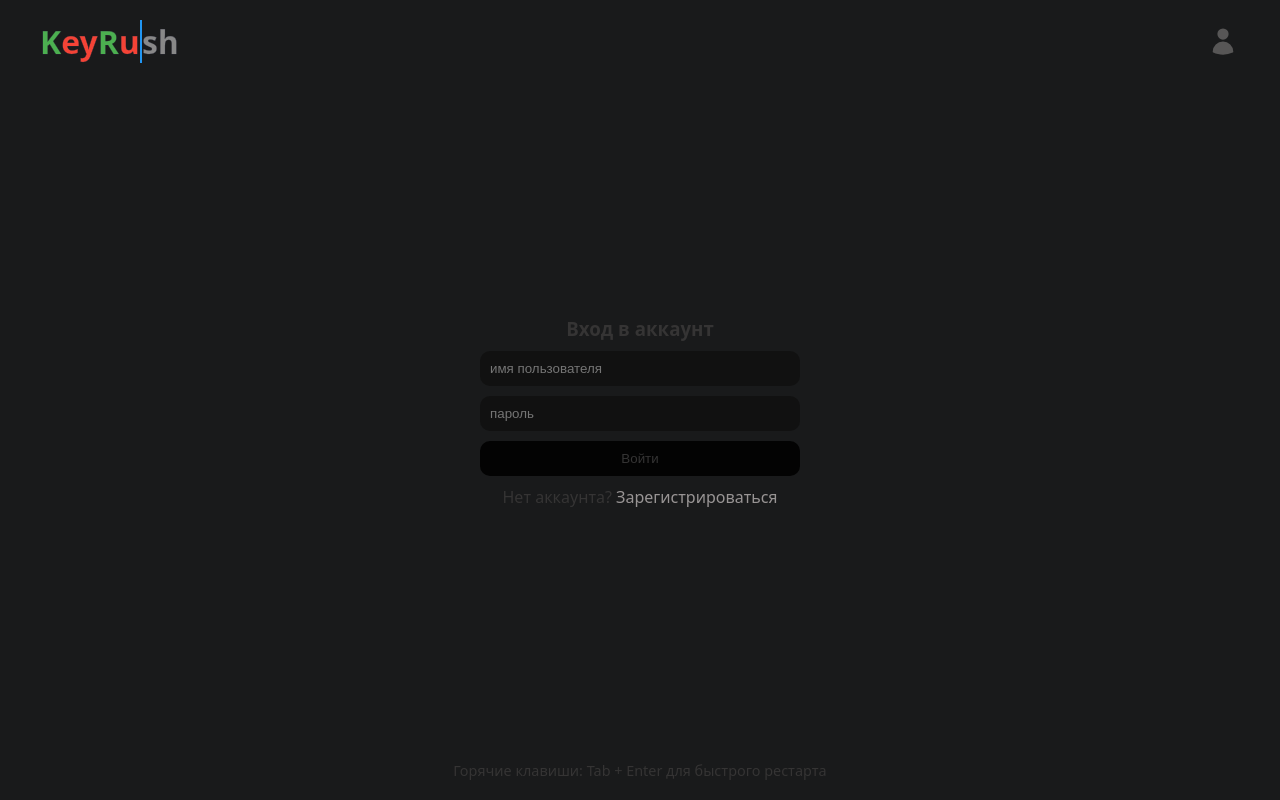
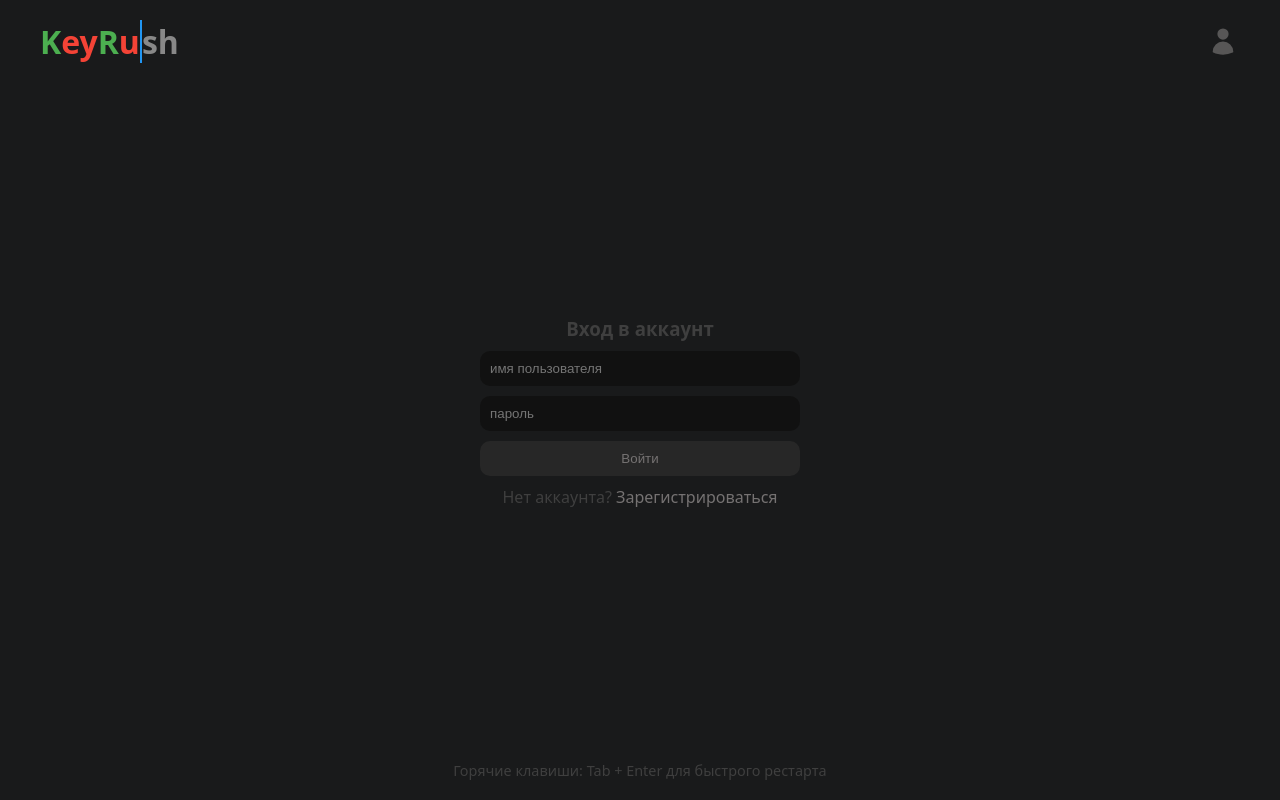
Before and after one commit to Glebess/KeyRush, a React (Vite) app: page /login in a window 1280 px wide. Built offline with nearby package versions, Linux system fonts and the light colour scheme.

Commit message:
styles(loginPage,global): new styles,and new color

```diff
--- a/src/app/styles/global.css
+++ b/src/app/styles/global.css
@@ -1,13 +1,13 @@
 :root {
   /* Базовые цвета сайта */
+
   --bg-main: #191a1b;
-  --bg-secondary: #181825;
-  --border-color: #313244;
+  --bg-secondary: #181717;
+  --br-main: #141313;
 
   /* Цвета текста */
-  --text-primary: #cdd6f4;
-  --text-muted: #353434;
-  --text-modal: var(--text-muted);
+  --text-primary: #757272;
+  --text-muted: #3f3f3f;
 
   /* Акцентные цвета для тренажера */
   --color-correct: #4caf50;
@@ -18,9 +18,9 @@
   --modal-bg-main: #191a1b;
   --modal-br: #111111;
 
-  /* Глобальный сброс стилей[cite: 2] */
+  /* Глобальный сброс стилей */
   body {
-    background-color: var(--bg-main);
+    background-color: var(--br-main);
     color: var(--text-primary);
     margin: 0;
     padding: 0;
@@ -32,10 +32,6 @@
       sans-serif;
   }
 }
-/* ::selection {
-  background-color: #af79f1;
-} */
-
 * {
   box-sizing: border-box;
   margin: 0;
--- a/src/pages/login/ui/LoginPage.jsx
+++ b/src/pages/login/ui/LoginPage.jsx
@@ -7,6 +7,10 @@ export const LoginPage = () => {
   const [password, setPassword] = useState("");
   const [error, setError] = useState("");
   const navigate = useNavigate();
+
+  // const validationForm = () => {
+  //   if(userName )
+  // }
 
   return (
     <div className={styles.container}>
@@ -25,9 +29,10 @@ export const LoginPage = () => {
           placeholder="пароль"
           type="password"
           required
-          minLength={8}
         />
-        <button type="submit">Войти</button>
+        <button type="submit" disabled>
+          Войти
+        </button>
         <p>
           Нет аккаунта? <Link to={"/register"}>Зарегистрироваться</Link>
         </p>
--- a/src/pages/login/ui/LoginPage.module.css
+++ b/src/pages/login/ui/LoginPage.module.css
@@ -23,8 +23,8 @@
 }
 .login_form button {
   padding: 10px;
-  background-color: #030303;
-  color: var(--text-muted);
+  background-color: var(--modal-br);
+  color: var(--text-primary);
   border: 0;
   border-radius: 10px;
 }
@@ -37,9 +37,13 @@
   text-align: center;
 }
 .login_form a {
-  color: #9b9797fa;
+  color: var(--text-primary);
   text-decoration: none;
 }
 .login_form a:hover {
   color: white;
 }
+.login_form button:disabled {
+  background-color: #272727;
+  cursor: not-allowed;
+}
--- a/src/shared/ui/MainLayout.module.css
+++ b/src/shared/ui/MainLayout.module.css
@@ -23,7 +23,9 @@
   -webkit-text-stroke: 0.25px var(--border-color);
   display: flex;
 }
-
+.logo:hover {
+  cursor: pointer;
+}
 .logo span:nth-child(odd) {
   color: var(--color-correct, #4caf50);
 }
--- a/src/shared/ui/MainLayout.tsx
+++ b/src/shared/ui/MainLayout.tsx
@@ -5,11 +5,11 @@ interface MainLayoutProps {
   children: React.ReactNode;
 }
 export const MainLayout = ({ children }: MainLayoutProps) => {
-  const navigateToLogin = useNavigate();
+  const navigate = useNavigate();
   return (
     <div className={styles.layout}>
       <header className={styles.header}>
-        <div className={styles.logo}>
+        <div className={styles.logo} onClick={() => navigate("/")}>
           <span>K</span>
           <span>ey</span>
           <span>R</span>
@@ -22,7 +22,7 @@ export const MainLayout = ({ children }: MainLayoutProps) => {
           <button
             title="аккаунт"
             className={styles.nav_button}
-            onClick={() => navigateToLogin("/login")}
+            onClick={() => navigate("/login")}
           >
             <svg
               xmlns="http://www.w3.org/2000/svg"
```
